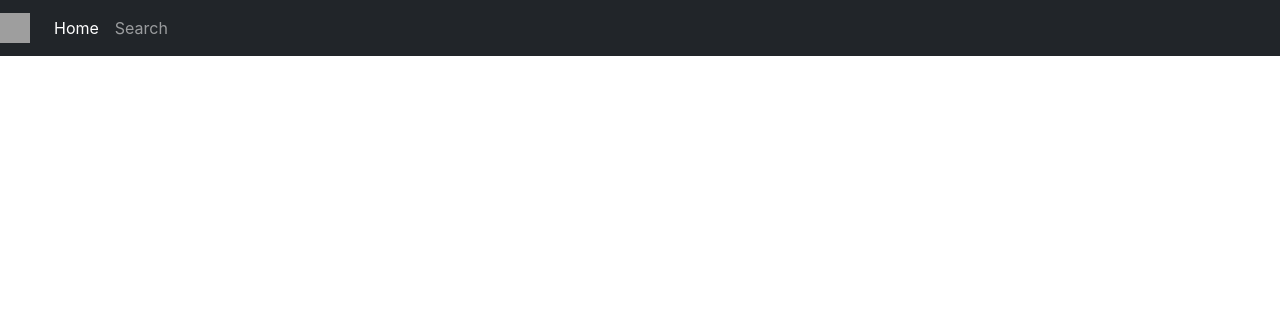
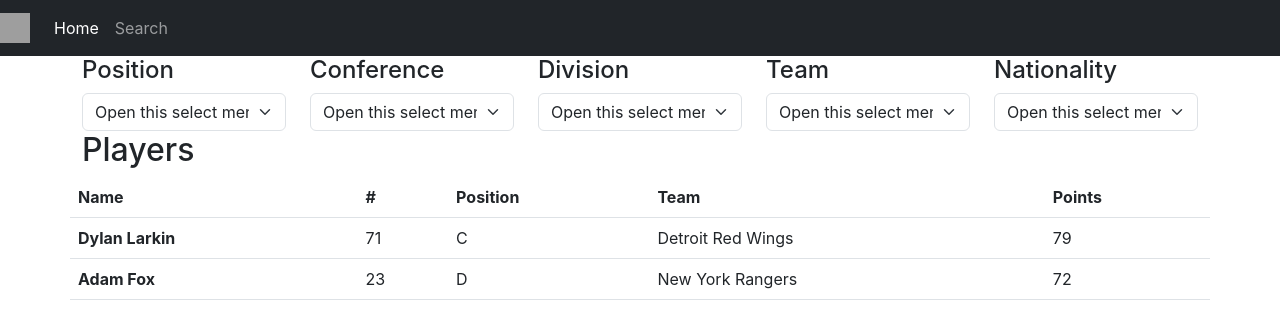
Before and after one commit to ColbyTodd/SEG3125-Project-2, a React (Create React App) app in the folder hockey-website/: page /search in a window 1280 px wide. Shown: the top 328 px of the page. Built offline with nearby package versions, Linux system fonts and the light colour scheme; data requests are answered from the project's data file; grey boxes are pictures that could not be loaded.

Commit message:
Added new page

```diff
--- a/hockey-website/src/App.js
+++ b/hockey-website/src/App.js
@@ -10,11 +10,11 @@
         <Navbar />
           <div className="content">
             <Switch>
+              <Route exact path="/">
+                <Home />
+              </Route>
               <Route path="/search">
                 <Search />
-              </Route>
-              <Route path="/">
-                <Home />
               </Route>
             </Switch>
           </div>
--- a/hockey-website/src/PlayerList.js
+++ b/hockey-website/src/PlayerList.js
@@ -5,8 +5,9 @@
         <table className="table">
             <thead>
                 <tr>
+                    <th scope="col">Name</th>
                     <th scope="col">#</th>
-                    <th scope="col">Name</th>
+                    <th scope="col">Position</th>
                     <th scope="col">Team</th>
                     <th scope="col">Points</th>
                 </tr>
@@ -14,8 +15,9 @@
             {players.map((player, index) => (
                 <tbody key={index}>
                     <tr>
-                        <th scope="row">{player.Number}</th>
-                        <td>{player.Name}</td>
+                        <th scope="row">{player.Name}</th>
+                        <td>{player.Number}</td>
+                        <td>{player.Position}</td>
                         <td>{player.Team}</td>
                         <td>{player.Points}</td>
                     </tr>
--- a/hockey-website/src/Search.js
+++ b/hockey-website/src/Search.js
@@ -1,8 +1,88 @@
-import Navbar from "./Navbar";
+import { useState } from 'react';
+import { useEffect } from 'react';
+import PlayerList from './PlayerList';
 
 const Search = () => {
+    const [players, setPlayers] = useState(null);
+
+    useEffect(() => {
+        fetch("http://localhost:8000/Players")
+            .then(res => {
+                return res.json()
+            })
+            .then((data) => {
+                data.sort((a, b) => b.Points - a.Points);
+                setPlayers(data.slice(0, 5));
+            })
+    }, []);
+
     return (
-        <div></div>
+        <div className="container-sm">
+            <div className="row">
+                <div className="col">
+                    <h4>Position</h4>
+                </div>
+                <div className="col">
+                    <h4>Conference</h4>
+                </div>
+                <div className="col">
+                    <h4>Division</h4>
+                </div>
+                <div className="col">
+                    <h4>Team</h4>
+                </div>
+                <div className="col">
+                    <h4>Nationality</h4>
+                </div>
+            </div>
+            <div className="row">
+                <div className="col">
+                        <select class="form-select" aria-label="Default select example">
+                            <option selected>Open this select menu</option>
+                            <option value="1">One</option>
+                            <option value="2">Two</option>
+                            <option value="3">Three</option>
+                        </select>
+                </div>
+                <div className="col">
+                    <select class="form-select" aria-label="Default select example">
+                        <option selected>Open this select menu</option>
+                        <option value="1">One</option>
+                        <option value="2">Two</option>
+                        <option value="3">Three</option>
+                    </select>
+                </div>
+                <div className="col">
+                    <select class="form-select" aria-label="Default select example">
+                        <option selected>Open this select menu</option>
+                        <option value="1">One</option>
+                        <option value="2">Two</option>
+                        <option value="3">Three</option>
+                    </select>
+                </div>
+                <div className="col">
+                    <select class="form-select" aria-label="Default select example">
+                        <option selected>Open this select menu</option>
+                        <option value="1">One</option>
+                        <option value="2">Two</option>
+                        <option value="3">Three</option>
+                    </select>
+                </div>
+                <div className="col">
+                    <select class="form-select" aria-label="Default select example">
+                        <option selected>Open this select menu</option>
+                        <option value="1">One</option>
+                        <option value="2">Two</option>
+                        <option value="3">Three</option>
+                    </select>
+                </div>
+            </div>
+            <div className="row">
+                <h2>Players</h2>
+                {players && <PlayerList players={players}/>}
+            </div>
+
+        </div>
     );
 }
 
```
